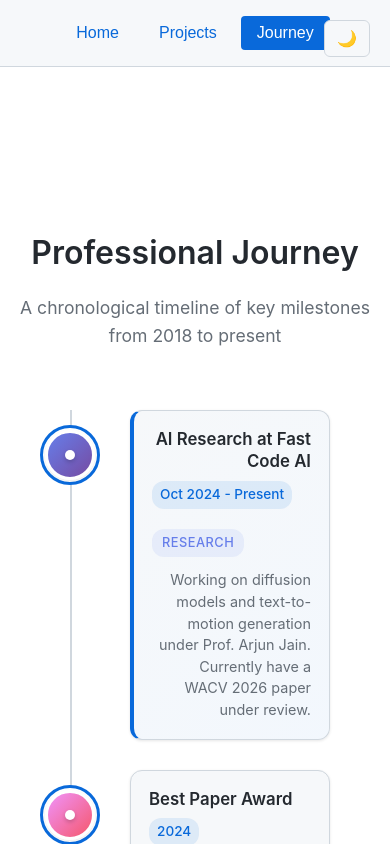
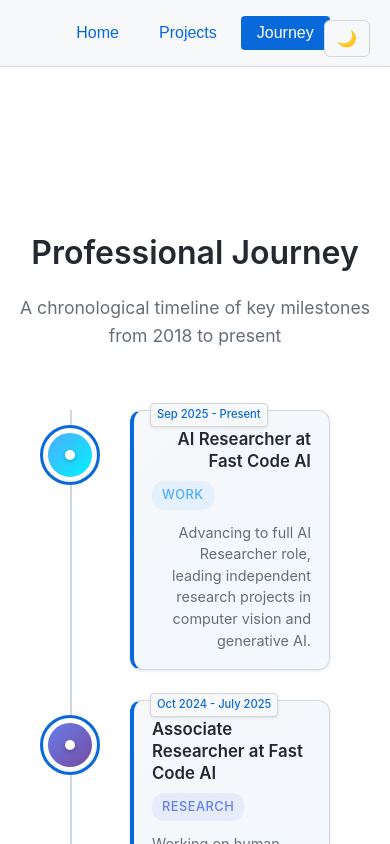
Before and after one commit to siddharth1712/Personal_Website, a React (Create React App) app: page / in a window 390 px wide. Both pictures are taken after a click on the button "Journey". Shown: the top 844 px of the page. Built offline with nearby package versions, Linux system fonts and the light colour scheme; the HTML template or start-up script is replaced by a standard one.

Commit message:
Updated Journey tab

```diff
--- a/src/App.css
+++ b/src/App.css
@@ -620,7 +620,7 @@ body {
 
 .timeline-item {
     position: relative;
-    margin-bottom: 24px;
+    margin-bottom: 40px;
     width: 100%;
 }
 
@@ -637,7 +637,7 @@ body {
 .timeline-marker {
     position: absolute;
     left: 50%;
-    top: 20px;
+    top: 15px;
     transform: translateX(-50%);
     z-index: 2;
 }
@@ -679,6 +679,35 @@ body {
     box-shadow: 0 2px 4px rgba(0, 0, 0, 0.2);
 }
 
+.timeline-date-label {
+    position: absolute;
+    top: 50%;
+    transform: translateY(-50%);
+    white-space: nowrap;
+    z-index: 3;
+}
+
+.timeline-item:nth-child(odd) .timeline-date-label {
+    left: -15px;
+    transform: translateY(-50%) translateX(-100%);
+}
+
+.timeline-item:nth-child(even) .timeline-date-label {
+    right: -15px;
+    transform: translateY(-50%) translateX(100%);
+}
+
+.timeline-period-label {
+    background: var(--card-bg);
+    border: 1px solid var(--border-color);
+    padding: 4px 8px;
+    border-radius: 6px;
+    font-size: 0.75rem;
+    font-weight: 500;
+    color: var(--accent-color);
+    box-shadow: var(--shadow);
+}
+
 .timeline-card {
     background: var(--card-bg);
     border: 1px solid var(--border-color);
@@ -700,6 +729,12 @@ body {
     background: linear-gradient(135deg, var(--card-bg) 0%, rgba(9, 105, 218, 0.05) 100%);
 }
 
+.timeline-item.future .timeline-card {
+    border-left: 4px solid #10b981;
+    background: linear-gradient(135deg, var(--card-bg) 0%, rgba(16, 185, 129, 0.05) 100%);
+    opacity: 0.9;
+}
+
 .timeline-header {
     display: flex;
     justify-content: space-between;
@@ -718,15 +753,8 @@ body {
     line-height: 1.3;
 }
 
-.timeline-period {
-    font-size: 0.85rem;
-    color: var(--accent-color);
-    font-weight: 500;
-    background: rgba(9, 105, 218, 0.1);
-    padding: 3px 8px;
-    border-radius: 12px;
-    white-space: nowrap;
-}
+
+
 
 .timeline-description {
     margin-bottom: 0;
@@ -887,8 +915,28 @@ body {
         height: 10px;
     }
 
+    .timeline-date-label {
+        display: none;
+    }
+
     .timeline-card {
         padding: 18px;
+        position: relative;
+    }
+
+    .timeline-card::before {
+        content: attr(data-period);
+        position: absolute;
+        top: -8px;
+        left: 16px;
+        background: var(--card-bg);
+        border: 1px solid var(--border-color);
+        padding: 2px 6px;
+        border-radius: 4px;
+        font-size: 0.7rem;
+        font-weight: 500;
+        color: var(--accent-color);
+        box-shadow: var(--shadow);
     }
 
     .timeline-header {
@@ -900,10 +948,6 @@ body {
 
     .timeline-header h3 {
         font-size: 1.05rem;
-    }
-
-    .timeline-period {
-        align-self: flex-start;
     }
 
     .timeline-description p {
--- a/src/components/Journey.js
+++ b/src/components/Journey.js
@@ -3,21 +3,24 @@ import React from 'react';
 const Journey = () => {
   const journeyItems = [
     {
-      title: "AI Research at Fast Code AI",
-      period: "Oct 2024 - Present",
-      description: "Working on diffusion models and text-to-motion generation under Prof. Arjun Jain. Currently have a WACV 2026 paper under review.",
+      title: "AI Researcher at Fast Code AI",
+      year: "2025",
+      period: "Sep 2025 - Present",
+      description: "Advancing to full AI Researcher role, leading independent research projects in computer vision and generative AI.",
+      category: "work",
+      status: "current"
+    },
+    {
+      title: "Associate Researcher at Fast Code AI",
+      year: "2024",
+      period: "Oct 2024 - July 2025",
+      description: "Working on human shape editing using diffusion, virtual try-on, and text-to-motion generation under Prof. Arjun Jain. Currently have a WACV 2026 paper under review.",
       category: "research",
       status: "current"
     },
     {
-      title: "Best Paper Award",
-      period: "2024",
-      description: "Won Best Paper Award at IEEE Applied Sensing Conference for IoT-based crop disease management research.",
-      category: "achievement",
-      status: "completed"
-    },
-    {
       title: "Application Engineer at Texas Instruments",
+      year: "2023",
       period: "Aug 2023 - Oct 2024",
       description: "Worked on DLP team developing embedded systems and customer solutions. Gained valuable industry experience in hardware-software integration.",
       category: "work",
@@ -25,29 +28,33 @@ const Journey = () => {
     },
     {
       title: "IIT Bombay Graduate",
-      period: "2023",
+      year: "2023",
+      period: "May 2023",
       description: "Graduated with 9.23 CGPA in Electrical Engineering with minors in AI & Data Science and Computer Science.",
       category: "education",
       status: "completed"
     },
     {
       title: "Embedded Software Intern",
-      period: "Summer 2022",
+      year: "2022",
+      period: "May - Jul 2022",
       description: "First industry experience at Texas Instruments working on bootloader code and automation systems.",
       category: "work",
       status: "completed"
     },
     {
       title: "JEE Success & IIT Bombay",
-      period: "2019",
+      year: "2019",
+      period: "Jul 2019",
       description: "Secured AIR 206 in JEE Advanced and joined IIT Bombay for B.Tech in Electrical Engineering.",
       category: "education",
       status: "completed"
     },
     {
       title: "KVPY Fellowship",
+      year: "2018",
       period: "2018",
-      description: "Received prestigious Kishore Vaigyanik Prostahan Yojona Fellowship from IISc, marking the beginning of my scientific journey.",
+      description: "Received prestigious Kishore Vaigyanik Prostahan Yojana Fellowship from IISc, marking the beginning of my scientific journey.",
       category: "achievement",
       status: "completed"
     }
@@ -68,12 +75,14 @@ const Journey = () => {
                 <div className={`timeline-icon ${item.category}`}>
                   <div className="icon-dot"></div>
                 </div>
+                <div className="timeline-date-label">
+                  <span className="timeline-period-label">{item.period}</span>
+                </div>
               </div>
               <div className="timeline-content">
-                <div className="timeline-card">
+                <div className="timeline-card" data-period={item.period}>
                   <div className="timeline-header">
                     <h3>{item.title}</h3>
-                    <span className="timeline-period">{item.period}</span>
                     <div className={`category-badge ${item.category}`}>
                       {item.category.charAt(0).toUpperCase() + item.category.slice(1)}
                     </div>
```
